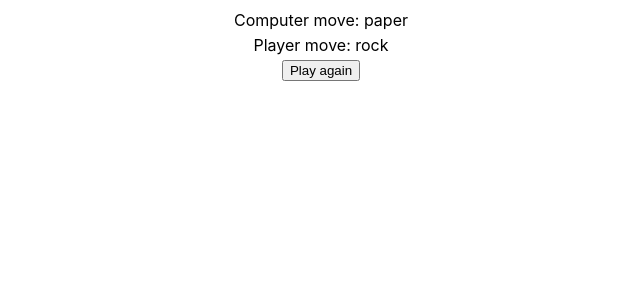
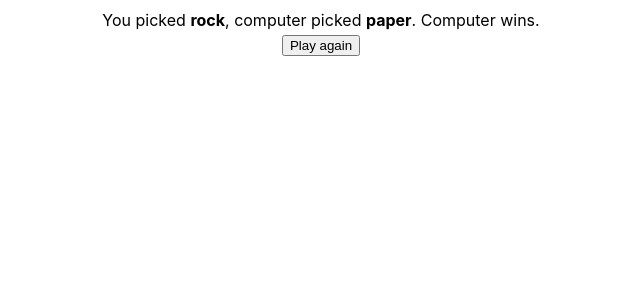
Before and after one commit to code-chronicles-code/react-rock-paper-scissors, a React (Create React App) app: page / in a window 1280 px wide. Both pictures are taken after a click on the button "Rock". Shown: the top 300 px of the page, without its empty margins (319-959 px from the left). Built offline with nearby package versions, Linux system fonts and the light colour scheme.

Commit message:
Display the game winner

```diff
--- a/src/App.tsx
+++ b/src/App.tsx
@@ -6,6 +6,16 @@ const MOVES: readonly Move[] = ["rock", "paper", "scissors"];
 function getRandomMove(): Move {
   const index = Math.floor(Math.random() * 3);
   return MOVES[index];
+}
+
+function getWinner(moveA: Move, moveB: Move): "a" | "b" | "tie" {
+  if (moveA === moveB) {
+    return "tie";
+  }
+
+  const indexA = MOVES.indexOf(moveA);
+  const indexB = MOVES.indexOf(moveB);
+  return (indexA + 1) % MOVES.length === indexB ? "b" : "a";
 }
 
 function App() {
@@ -36,10 +46,18 @@ function App() {
     setComputerMove(getRandomMove());
   };
 
+  const winnerText = {
+    a: "You win!",
+    b: "Computer wins.",
+    tie: "It's a tie...",
+  }[getWinner(playerMove, computerMove)];
+
   return (
     <div style={containerStyle}>
-      <span>Computer move: {computerMove}</span>
-      <span>Player move: {playerMove}</span>
+      <span>
+        You picked <strong>{playerMove}</strong>, computer picked{" "}
+        <strong>{computerMove}</strong>. {winnerText}
+      </span>
       <button onClick={resetGame}>Play again</button>
     </div>
   );
```
